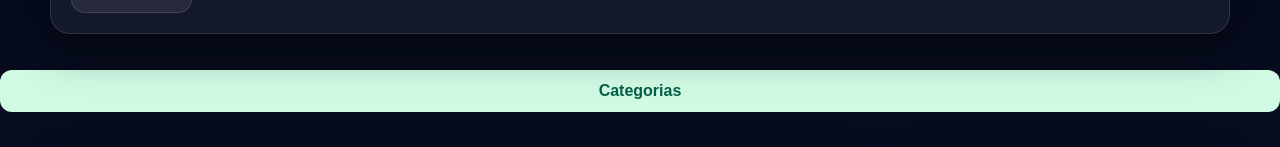
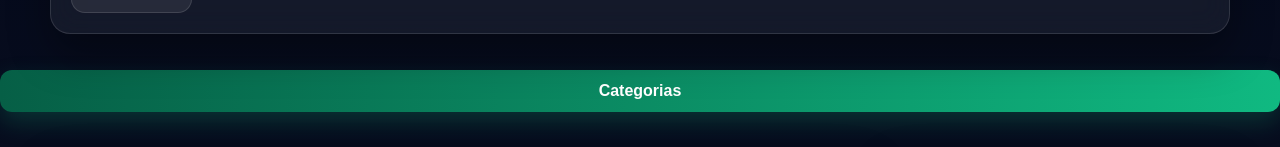
Before and after one commit to mateuseduardo250/Taua-Store, a Next.js app: page / in a window 1280 px wide. Shown: the part 422-569 px from the top of the page. Built offline with nearby package versions, Linux system fonts and the light colour scheme.

Commit message:
Update page.tsx

```diff
--- a/src/app/page.tsx
+++ b/src/app/page.tsx
@@ -6,16 +6,19 @@ export default function HomePage() {
   return (
     <main>
       <Header />
-      <div style={{
+<div
+  style={{
     marginTop: 12,
     marginBottom: 12,
     padding: 12,
-  background: '#d1fae5',
+    background: 'linear-gradient(90deg, #065f46, #10b981)',
     borderRadius: 12,
     fontWeight: 600,
     textAlign: 'center',
-  color: '#065f46'
-}}>
+    color: 'white',
+    boxShadow: '0 10px 24px rgba(16, 185, 129, 0.22)',
+  }}
+>
   Categorias
 </div>
       <ProductList />
```
Lines whose indentation alone changed are shown as unchanged.
